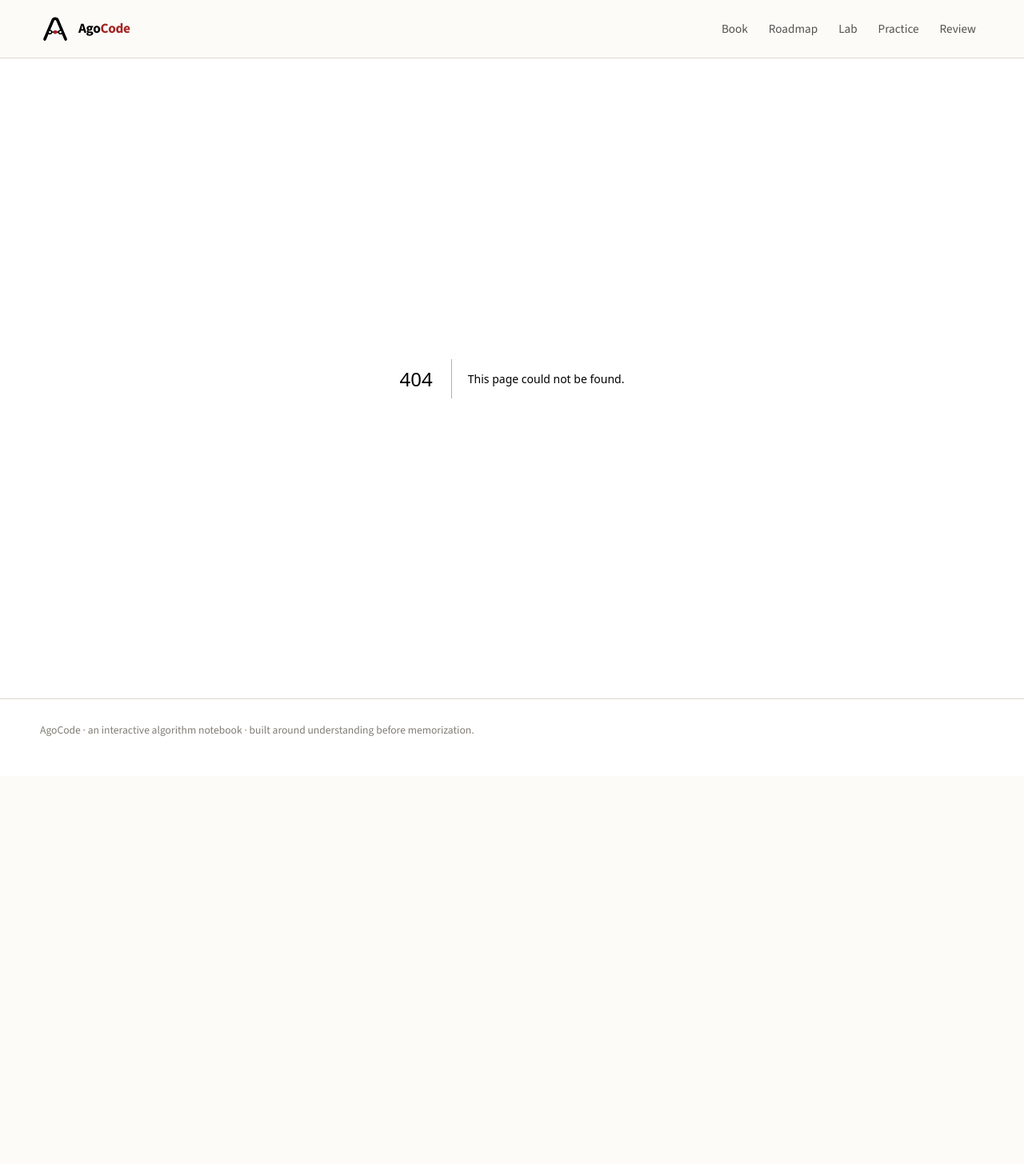
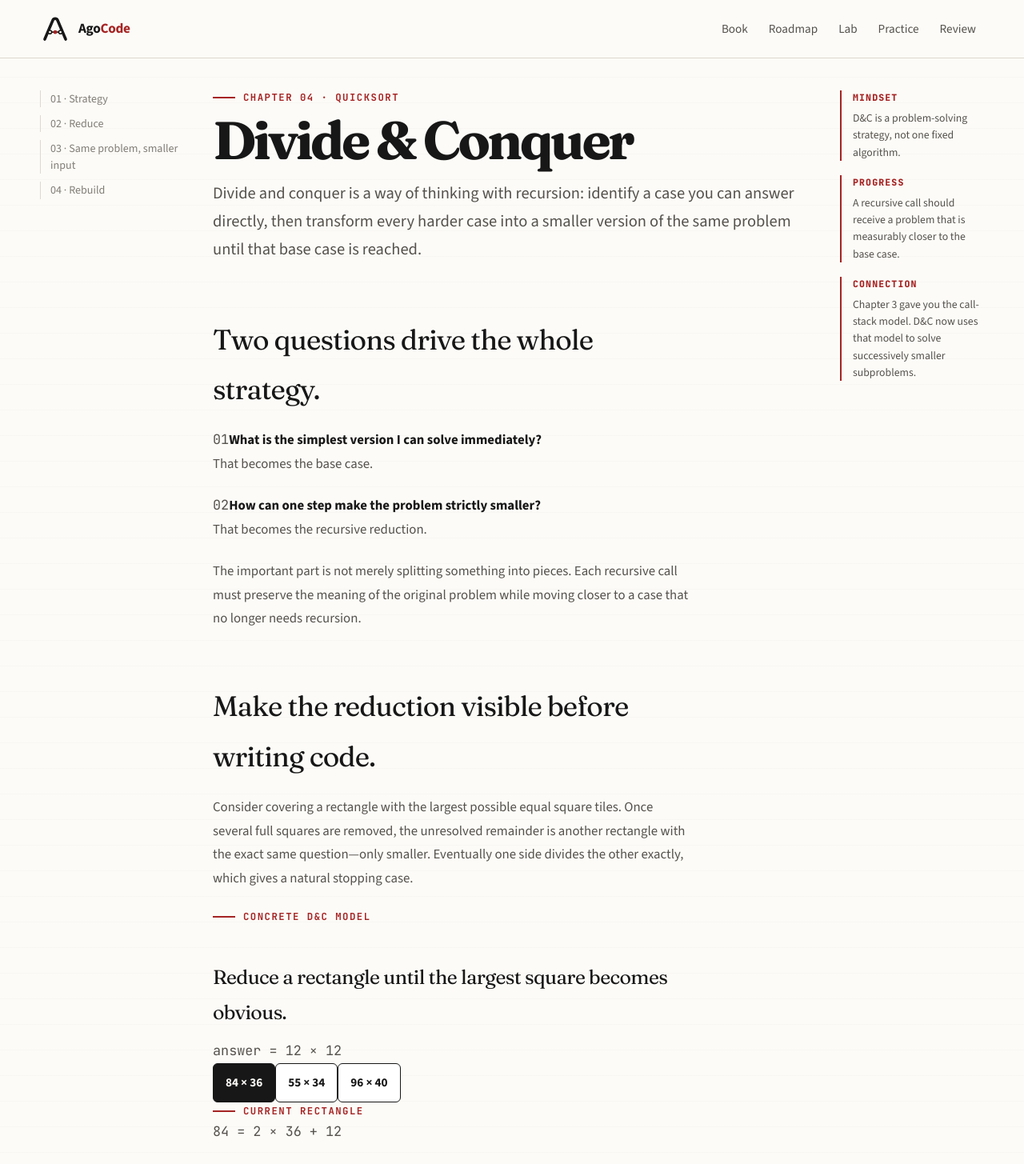
Before and after one commit to anatwork14/agocode, a Next.js app: page /learn/divide-and-conquer in a window 1280 px wide. Before the commit this address had no page. Shown: the top 1455 px of the page at 80% size. Before the commit the page ends 970 px from the top, so only its background shows below. Built offline with nearby package versions, Linux system fonts and the light colour scheme.

Commit message:
feat: add Divide & Conquer lesson

```diff
--- /dev/null
+++ b/app/learn/divide-and-conquer/page.tsx
@@ -0,0 +1,86 @@
+import Link from "next/link";
+import { DivideConquerTilingLab } from "@/components/quicksort/DivideConquerTilingLab";
+import { RecursiveSumRebuild } from "@/components/quicksort/RecursiveSumRebuild";
+import { RecursiveSumTrace } from "@/components/quicksort/RecursiveSumTrace";
+import { MarginNote } from "@/components/ui/MarginNote";
+
+export const metadata = { title: "Divide & Conquer" };
+
+export default function DivideAndConquerPage() {
+  return (
+    <main className="page page--tight">
+      <div className="site-shell">
+        <div className="reading-layout">
+          <nav className="reading-nav" aria-label="Divide and Conquer sections">
+            <a href="#strategy">01 · Strategy</a>
+            <a href="#reduce">02 · Reduce</a>
+            <a href="#sum">03 · Same problem, smaller input</a>
+            <a href="#rebuild">04 · Rebuild</a>
+          </nav>
+
+          <article className="reading-column">
+            <div className="eyebrow">Chapter 04 · Quicksort</div>
+            <h1 className="editorial-title editorial-title--compact">Divide &amp; Conquer</h1>
+            <p className="lede">
+              Divide and conquer is a way of thinking with recursion: identify a case you can answer directly, then
+              transform every harder case into a smaller version of the same problem until that base case is reached.
+            </p>
+
+            <div className="prose-block">
+              <section id="strategy">
+                <h2>Two questions drive the whole strategy.</h2>
+                <div className="dc-principles" aria-label="Divide and conquer questions">
+                  <div><span className="mono">01</span><strong>What is the simplest version I can solve immediately?</strong><p>That becomes the base case.</p></div>
+                  <div><span className="mono">02</span><strong>How can one step make the problem strictly smaller?</strong><p>That becomes the recursive reduction.</p></div>
+                </div>
+                <p>
+                  The important part is not merely splitting something into pieces. Each recursive call must preserve
+                  the meaning of the original problem while moving closer to a case that no longer needs recursion.
+                </p>
+              </section>
+
+              <section id="reduce">
+                <h2>Make the reduction visible before writing code.</h2>
+                <p>
+                  Consider covering a rectangle with the largest possible equal square tiles. Once several full squares
+                  are removed, the unresolved remainder is another rectangle with the exact same question—only smaller.
+                  Eventually one side divides the other exactly, which gives a natural stopping case.
+                </p>
+                <DivideConquerTilingLab />
+              </section>
+
+              <section id="sum">
+                <h2>An array can be reduced the same way.</h2>
+                <p>
+                  To sum a list recursively, keep one value in the current frame and ask the same function to sum the
+                  rest. The input gets shorter on every call. When the empty list is reached, the return path combines
+                  the preserved values one frame at a time.
+                </p>
+                <RecursiveSumTrace />
+              </section>
+
+              <section id="rebuild">
+                <h2>Reconstruct the reduction yourself.</h2>
+                <p>
+                  Before typing, state the base case and the smaller subproblem in plain language. If either one is
+                  vague, the recursion is not designed yet.
+                </p>
+                <RecursiveSumRebuild />
+                <div className="action-row">
+                  <Link className="button" href="/learn/chapter-3-recap">← Chapter 3 recap</Link>
+                  <Link className="button button--primary" href="/roadmap">Next: Quicksort →</Link>
+                </div>
+              </section>
+            </div>
+          </article>
+
+          <aside className="margin-column" aria-label="Divide and conquer notes">
+            <MarginNote label="Mindset">D&C is a problem-solving strategy, not one fixed algorithm.</MarginNote>
+            <MarginNote label="Progress">A recursive call should receive a problem that is measurably closer to the base case.</MarginNote>
+            <MarginNote label="Connection">Chapter 3 gave you the call-stack model. D&C now uses that model to solve successively smaller subproblems.</MarginNote>
+          </aside>
+        </div>
+      </div>
+    </main>
+  );
+}
```
